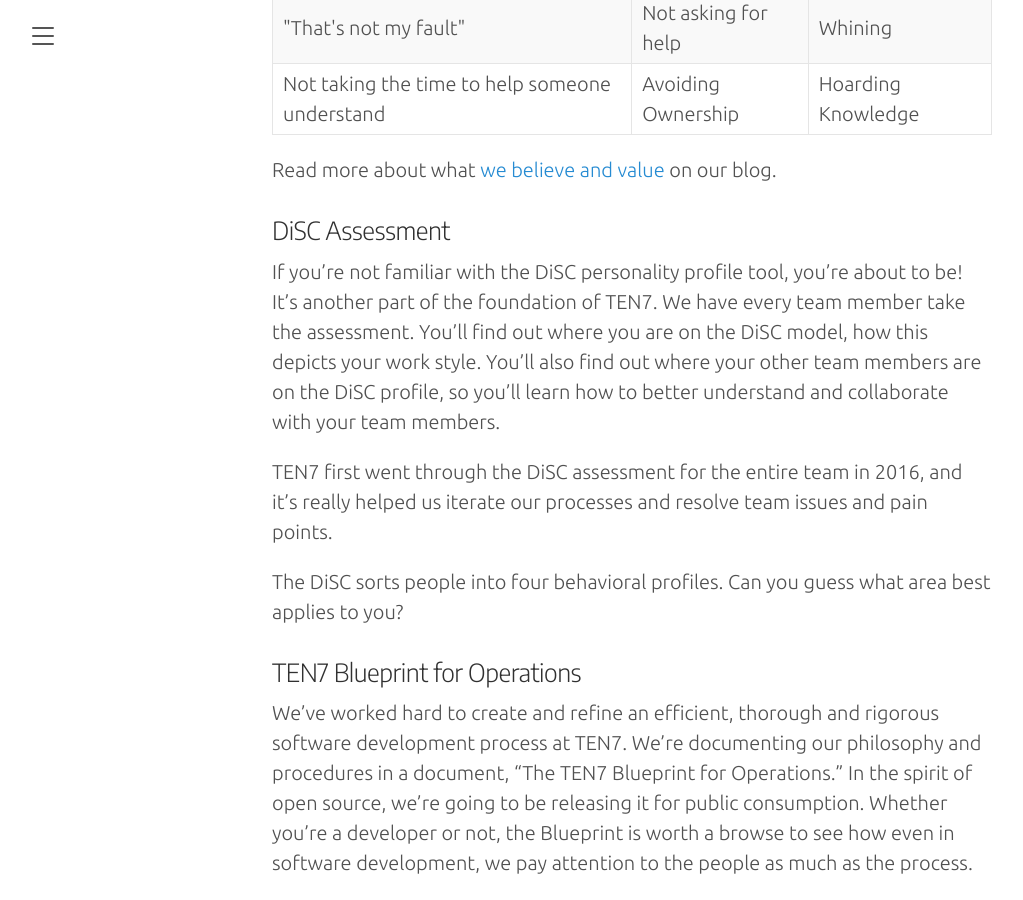
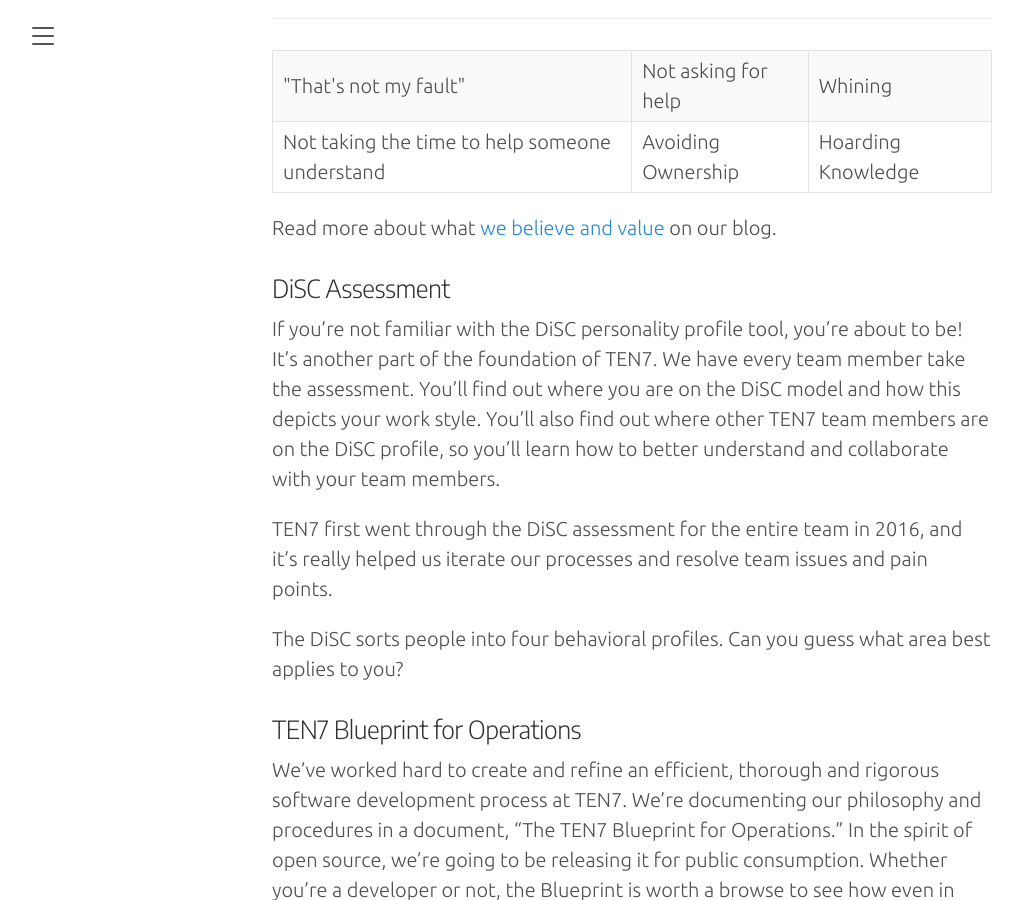
Before and after one commit to ten7/handbook.ten7.com, a Jekyll site: the page built from 030-our-culture.md, in a window 1280 px wide and 900 px high, scrolled down 1515 px. Shown: the whole window, without its empty margins (8-1031 px from the left). Built offline with Jekyll 4.4.1, drawn with Linux system fonts in a browser that asks for light colours; some web fonts are replaced; our own code applies the rules of GitHub Pages for plain Markdown files; some of the changed text lies outside the part shown.

Commit message:
Update 030-our-culture.md

```diff
--- a/030-our-culture.md
+++ b/030-our-culture.md
@@ -1,6 +1,5 @@
----
-title: 'Our Culture'
----
+
+## Our Culture
 
 We’re proud of our values. We try to live and breathe them daily. We incorporate them into our work and communication with each other and our clients. They’re our foundation.
 
@@ -8,7 +7,7 @@
 
 ### Honesty
 
-We speak the truth even when it’s bad news. We don’t keep things to ourselves. We promise things we know we can deliver on. We greatly value an honest relationship.
+We speak the truth, even when it’s bad news. We don’t keep things to ourselves. We promise things we know we can deliver on. We greatly value an honest relationship.
 
 ### Mindfulness
 
@@ -62,7 +61,7 @@
 
 ### DiSC Assessment
 
-If you’re not familiar with the DiSC personality profile tool, you’re about to be! It’s another part of the foundation of TEN7. We have every team member take the assessment. You’ll find out where you are on the DiSC model, how this depicts your work style. You’ll also find out where your other team members are on the DiSC profile, so you’ll learn how to better understand and collaborate with your team members.
+If you’re not familiar with the DiSC personality profile tool, you’re about to be! It’s another part of the foundation of TEN7. We have every team member take the assessment. You’ll find out where you are on the DiSC model and how this depicts your work style. You’ll also find out where other TEN7 team members are on the DiSC profile, so you’ll learn how to better understand and collaborate with your team members.
 
 TEN7 first went through the DiSC assessment for the entire team in 2016, and it’s really helped us iterate our processes and resolve team issues and pain points.
 
```
